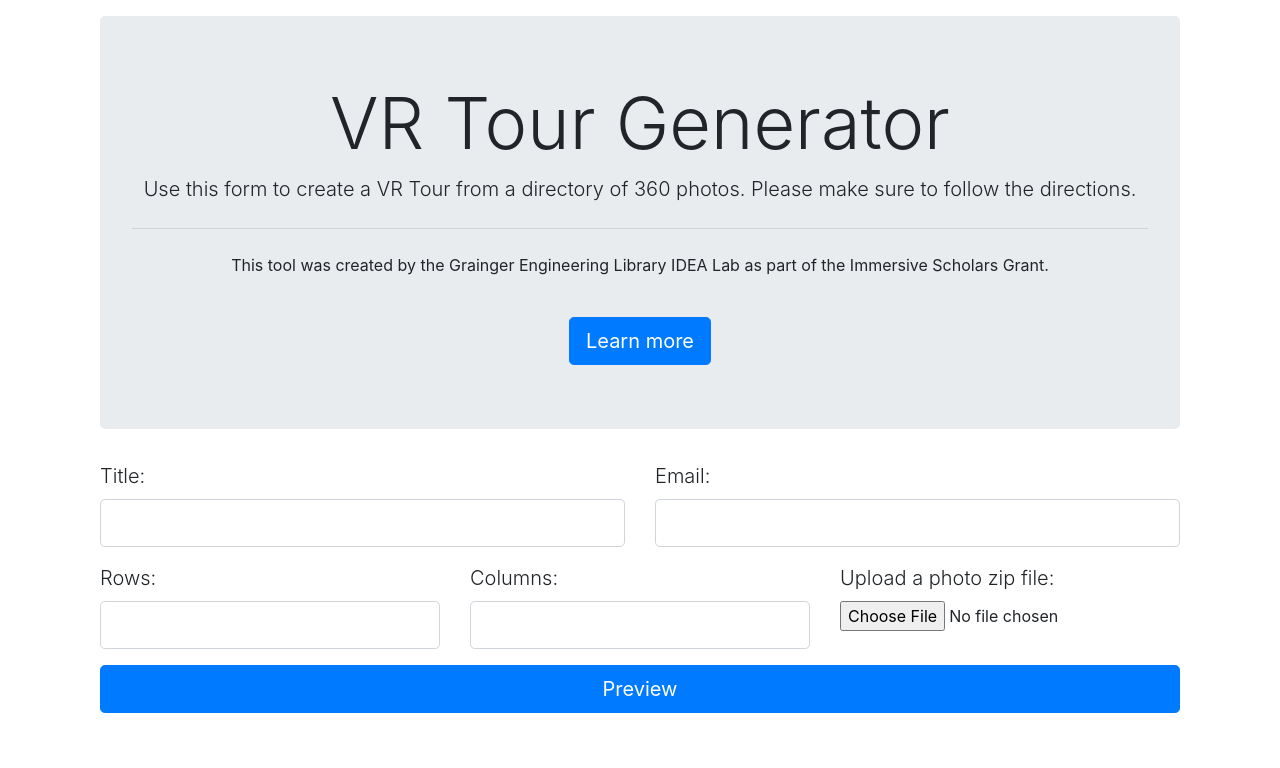
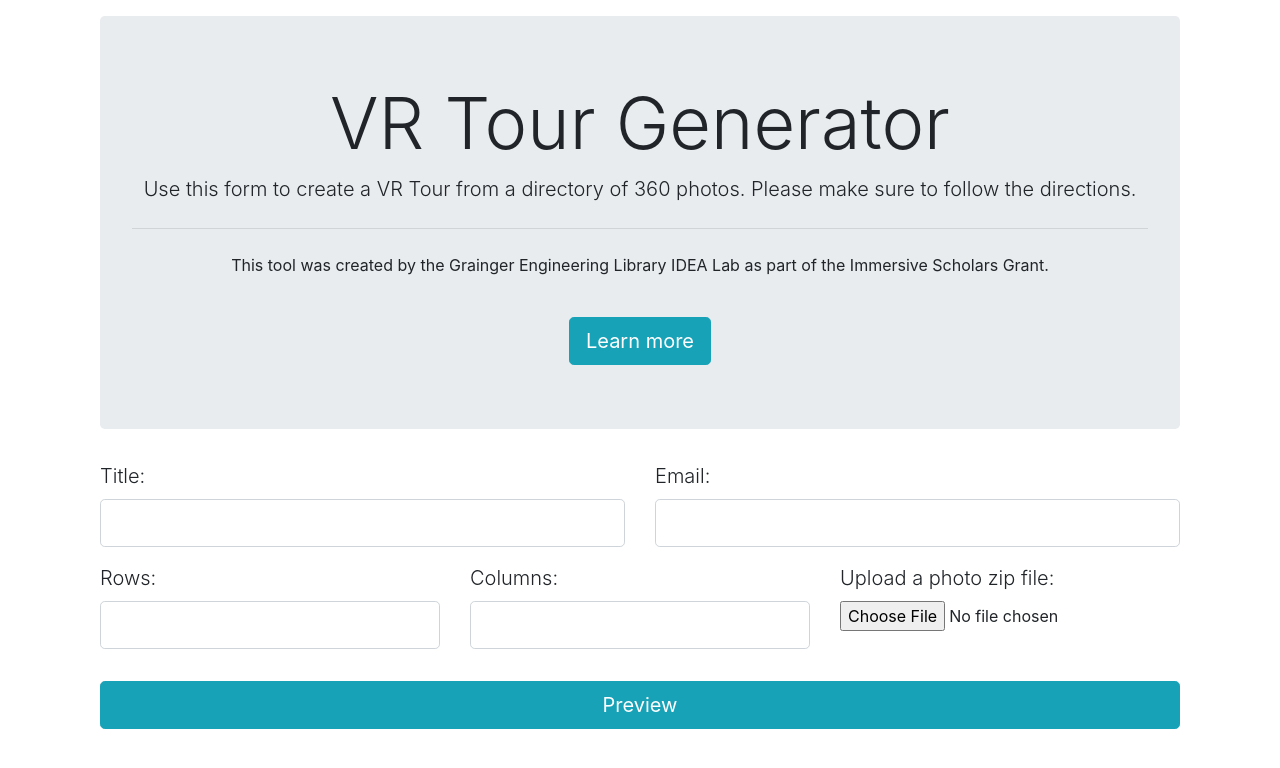
Before and after one commit to gelic-idealab/vrtigo, a Flask app: page / in a window 1280 px wide. Shown: the top 768 px of the page. Run offline with Flask 2, Linux system fonts and the light colour scheme; some libraries are stand-ins or nearby versions.

Commit message:
formatting

```diff
--- a/templates/WebVR_BuildingTour_FE.html
+++ b/templates/WebVR_BuildingTour_FE.html
@@ -43,7 +43,7 @@
             <hr class="my-4">
             <p>This tool was created by the Grainger Engineering Library IDEA Lab as part of the Immersive Scholars Grant.</p>
             <br>
-            <a class="btn btn-primary btn-lg" href="#" role="button">Learn more</a>
+            <a class="btn btn-info btn-lg" href="#" role="button">Learn more</a>
 
     </div>
     {% with messages = get_flashed_messages(with_categories=true) %}
@@ -91,7 +91,7 @@
             </div>
         </div>
         </div>
-    <input type="submit" class="btn btn-primary btn-lg btn-block" name="submit_button" value="Preview">
+    <input type="submit" class="btn btn-info btn-lg btn-block mt-3" name="submit_button" value="Preview">
 </div>
 </form>
 </div>
```
